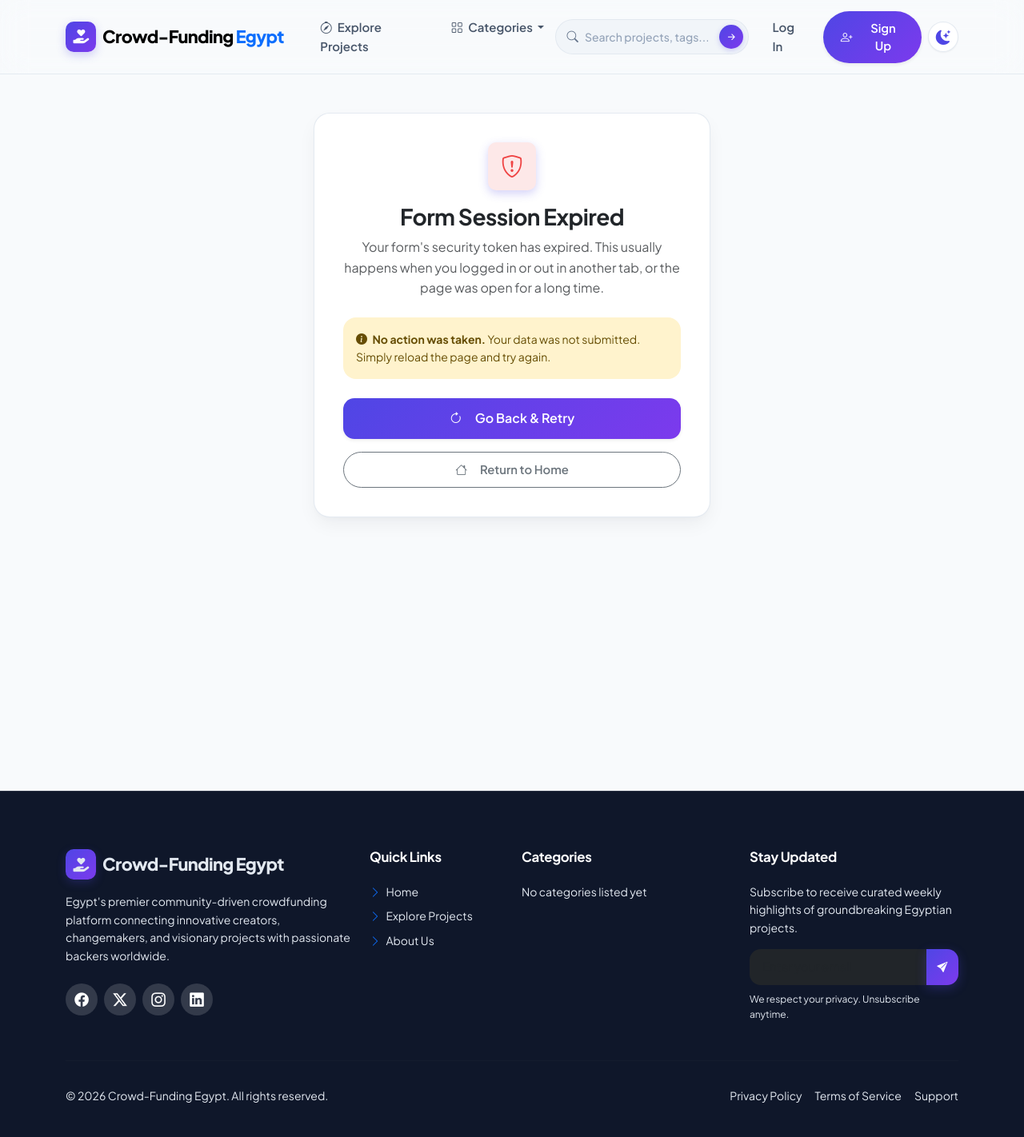
After one commit to mmavka699-svg/CrowdfundingEgypt, a Django app: template templates/core/csrf_failure.html in a window 1280 px wide. The commit adds this page. Shown: the whole page at 80% size. Run offline with Django 5.2, Linux system fonts and the light colour scheme; the template is opened without the code that fills it, so the values that code supplies are empty; some libraries are stand-ins or nearby versions.

Commit message:
handled CSRF 403 POST forms errors

```diff
--- a/crowdfunding_egypt/settings.py
+++ b/crowdfunding_egypt/settings.py
@@ -176,3 +176,8 @@ ACCOUNT_ACTIVATION_TIMEOUT_HOURS = 24
 MESSAGE_TAGS = {
     10: "info", 20: "info", 25: "success", 30: "warning", 40: "danger",
 }
+
+# ---------------------------------------------------------------------------
+# CSRF — Custom failure view (user-friendly on stale tokens, no security bypass)
+# ---------------------------------------------------------------------------
+CSRF_FAILURE_VIEW = "core.views.csrf_failure_view"
--- /dev/null
+++ b/templates/core/csrf_failure.html
@@ -0,0 +1,32 @@
+{% extends "base.html" %}
+{% block title %}Session Expired — Crowd-Funding Egypt{% endblock %}
+
+{% block content %}
+<div class="container my-5" style="max-width:520px;">
+    <div class="form-card text-center" data-animate="fade-up">
+        <div class="mb-4">
+            <span class="navbar-brand-icon mx-auto mb-3" style="width:60px; height:60px; font-size:1.75rem; background:var(--danger-subtle,#fde8e8); color:var(--danger,#dc3545);">
+                <i class="bi bi-shield-exclamation"></i>
+            </span>
+            <h3 class="fw-bold text-dark mb-2">Form Session Expired</h3>
+            <p class="text-muted mb-0">
+                Your form's security token has expired. This usually happens when you logged in or out in another tab,
+                or the page was open for a long time.
+            </p>
+        </div>
+
+        <div class="alert alert-warning rounded-4 border-0 text-start small mb-4">
+            <i class="bi bi-info-circle-fill me-1"></i>
+            <strong>No action was taken.</strong> Your data was not submitted.
+            Simply reload the page and try again.
+        </div>
+
+        <a href="{{ referrer|default:'/' }}" class="btn btn-primary btn-lg w-100 btn-pill shadow-sm mb-3">
+            <i class="bi bi-arrow-clockwise me-2"></i> Go Back &amp; Retry
+        </a>
+        <a href="/" class="btn btn-outline-secondary w-100 btn-pill">
+            <i class="bi bi-house me-2"></i> Return to Home
+        </a>
+    </div>
+</div>
+{% endblock %}
```
Also changed, not shown: core/views.py (+17 -0 lines), templates/base.html (+6 -6 lines).
